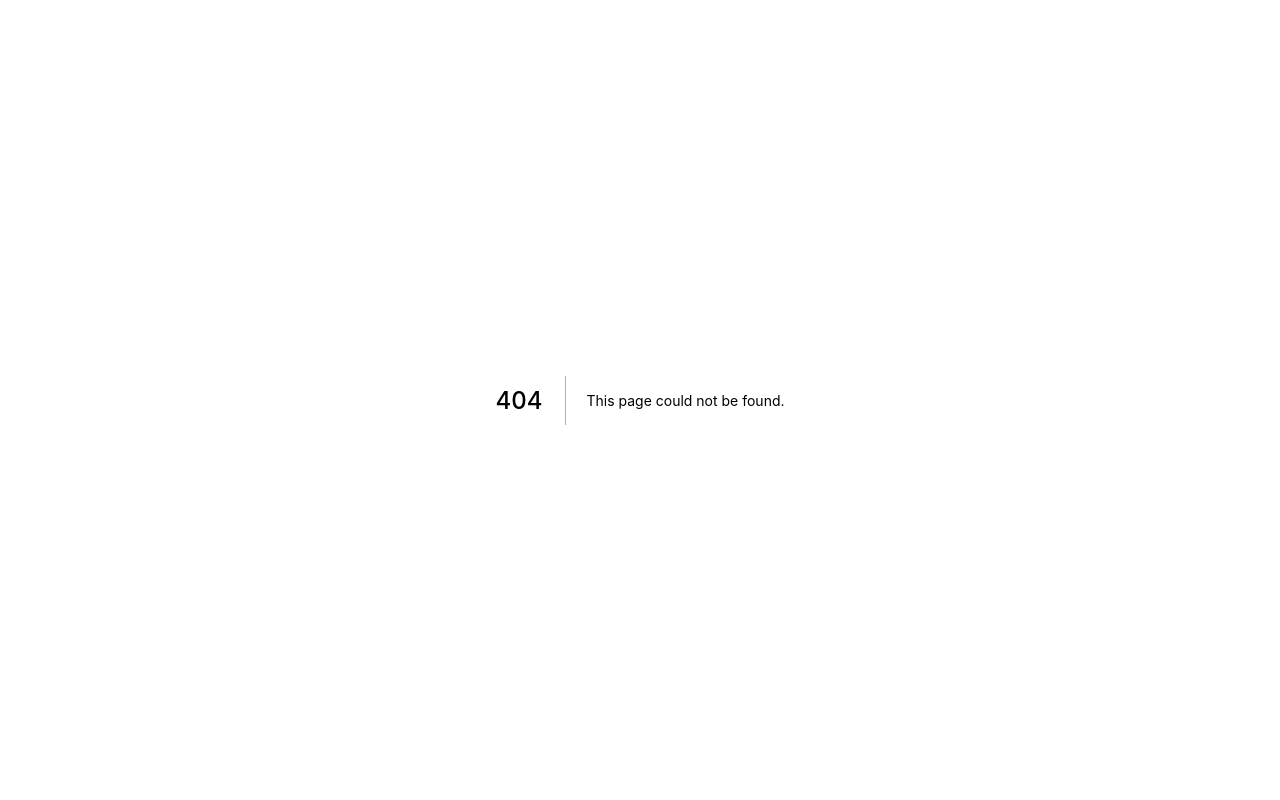
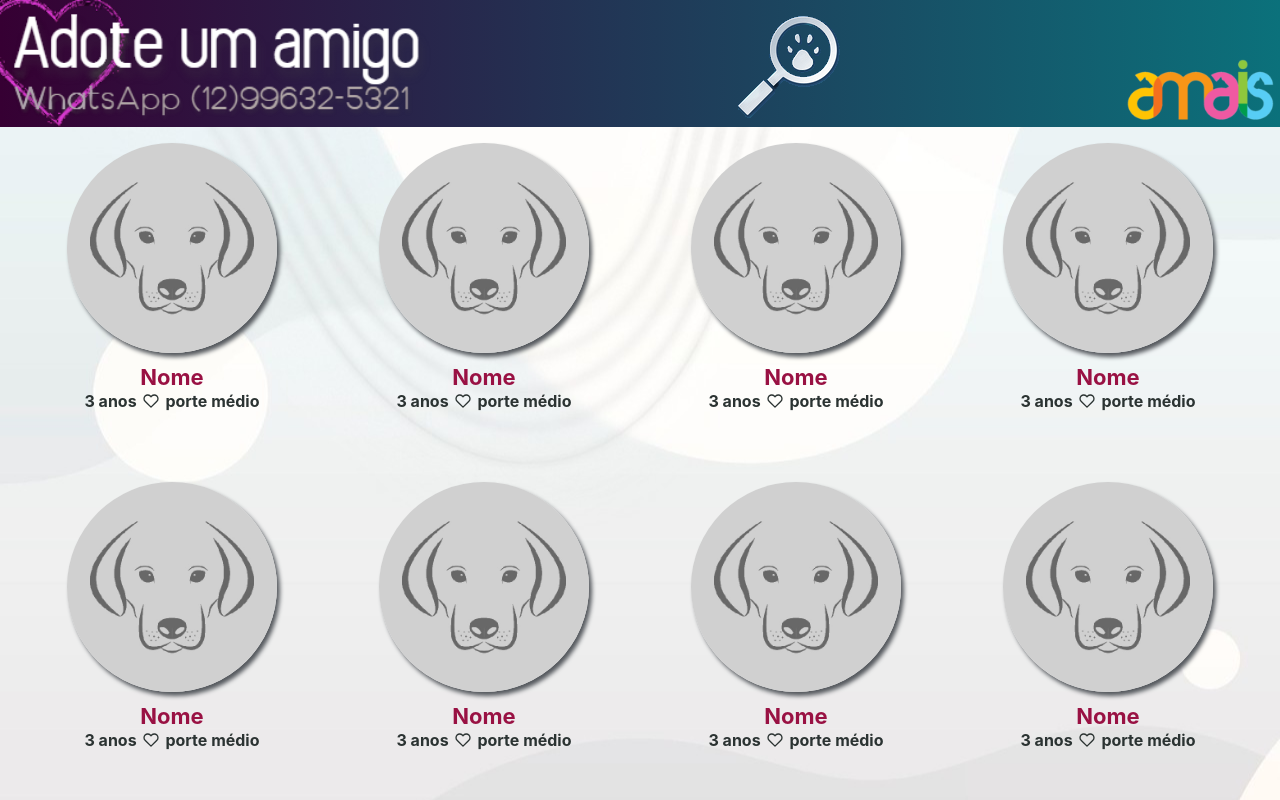
Before and after one commit to clarinha-prado/wolvesj, a Next.js app: page /animals in a window 1280 px wide. Before the commit this address had no page. Shown: the top 800 px of the page. Built offline with nearby package versions, Linux system fonts and the light colour scheme.

Commit message:
animals list

```diff
--- a/package.json
+++ b/package.json
@@ -11,11 +11,13 @@
     "@chakra-ui/react": "^1.6.1",
     "@emotion/react": "^11",
     "@emotion/styled": "^11",
+    "axios": "^0.21.1",
     "framer-motion": "^4",
     "next": "10.2.0",
     "react": "17.0.2",
     "react-dom": "17.0.2",
-    "react-hook-form": "^7.6.6"
+    "react-hook-form": "^7.6.6",
+    "react-icons": "^4.2.0"
   },
   "devDependencies": {
     "@types/next": "^9.0.0",
--- /dev/null
+++ b/src/api/httpClientApi.ts
@@ -0,0 +1,5 @@
+import axios from 'axios';
+
+export const httpClientApi = axios.create({
+    baseURL: 'http://localhost:3000'
+})
--- /dev/null
+++ b/src/components/AnimalBox.tsx
@@ -0,0 +1,54 @@
+
+import { FiHeart } from 'react-icons/fi';
+import { Box, Text, Image, Flex } from "@chakra-ui/react";
+
+export function AnimalBox() {
+    return (
+        <Flex
+            direction="column"
+            justify="center"
+            pl={['1rem', '2rem']}
+            pr={['1rem', '2rem']}
+            mb={['2rem', '3.3rem']}
+        >
+            <Image
+                src="/img/placeholder_rosto.jpg"
+                alt="Nome"
+                borderRadius="full"
+                mt="1rem"
+                mb="0.5rem"
+                h="210px"
+                w="210px"
+                border="0px"
+                borderStyle="solid"
+                borderColor="#991143"
+                boxShadow="3px 4px 4px #55595e"
+            />
+            <Text
+                textAlign='center'
+                fontSize='22px'
+                fontWeight='bold'
+                font="normal bold 22px"
+                color="#991143"
+                textDecoration="none"
+            >
+                Nome
+        </Text>
+            <Flex
+                justify="center"
+                align="center"
+                fontSize="1rem"
+                fontWeight="bold"
+                color="#2B3332"
+                mt="-0.3rem"
+            >
+                3 anos
+            <Box ml="0.4rem" mr="0.4rem">
+                    <FiHeart />
+                </Box>
+            porte médio
+        </Flex>
+        </Flex>
+
+    );
+}
--- a/src/components/Header/index.tsx
+++ b/src/components/Header/index.tsx
@@ -1,4 +1,3 @@
-import { Flex } from '@chakra-ui/react';
 import styles from './Header.module.css';
 
 export function Header() {
@@ -7,13 +6,14 @@ export function Header() {
         <div className={styles.header}>
             <img className={styles.logo} src="/img/adote.png" alt="Adote um amigo" />
 
-            <div style={{ display: 'contents' }}>
+            <div style={{ display: 'contents', marginTop: '1rem' }}>
                 <a href="/wolves/animais/filter?newSearch=true">
                     <img
                         src="/img/icon-search.png"
                         alt="Procurar"
                         className="icon-filter"
                         data-toggle="tooltip"
+                        style={{ paddingTop: '0.5rem' }}
                     />
                 </a>
                 <img className={styles.logoAmais} src="/img/logo-amais.png" alt="AMAIS" />
--- /dev/null
+++ b/src/pages/animals.tsx
@@ -0,0 +1,43 @@
+import { Header } from '../components/Header';
+import { Flex, Center } from "@chakra-ui/react";
+import React from 'react';
+
+import { AnimalBox } from '../components/AnimalBox';
+
+export default function Animals() {
+
+    return (
+        <>
+            <Header />
+            <Center
+                bgImage="url('/img/y.jpg')"
+                bgPosition="center"
+                bgRepeat={["repeat", "no-repeat"]}
+                h="auto"
+                w="100%"
+                pr="1rem"
+                pl="1rem"
+            >
+                <Flex
+                    direction='row'
+                    wrap='wrap'
+                    justify='space-around'
+                >
+
+                    <AnimalBox />
+                    <AnimalBox />
+                    <AnimalBox />
+                    <AnimalBox />
+                    <AnimalBox />
+                    <AnimalBox />
+                    <AnimalBox />
+                    <AnimalBox />
+                    <AnimalBox />
+                    <AnimalBox />
+                    <AnimalBox />
+
+                </Flex>
+            </Center>
+        </>
+    );
+}
```
Also changed, not shown: src/components/Age.tsx (+7 -1 lines), src/components/FilterForm.tsx (+18 -17 lines), src/components/Gender.tsx (+14 -4 lines), src/components/Size.tsx (+12 -2 lines), 1 other file (tests, documents, lock files or other folders).
